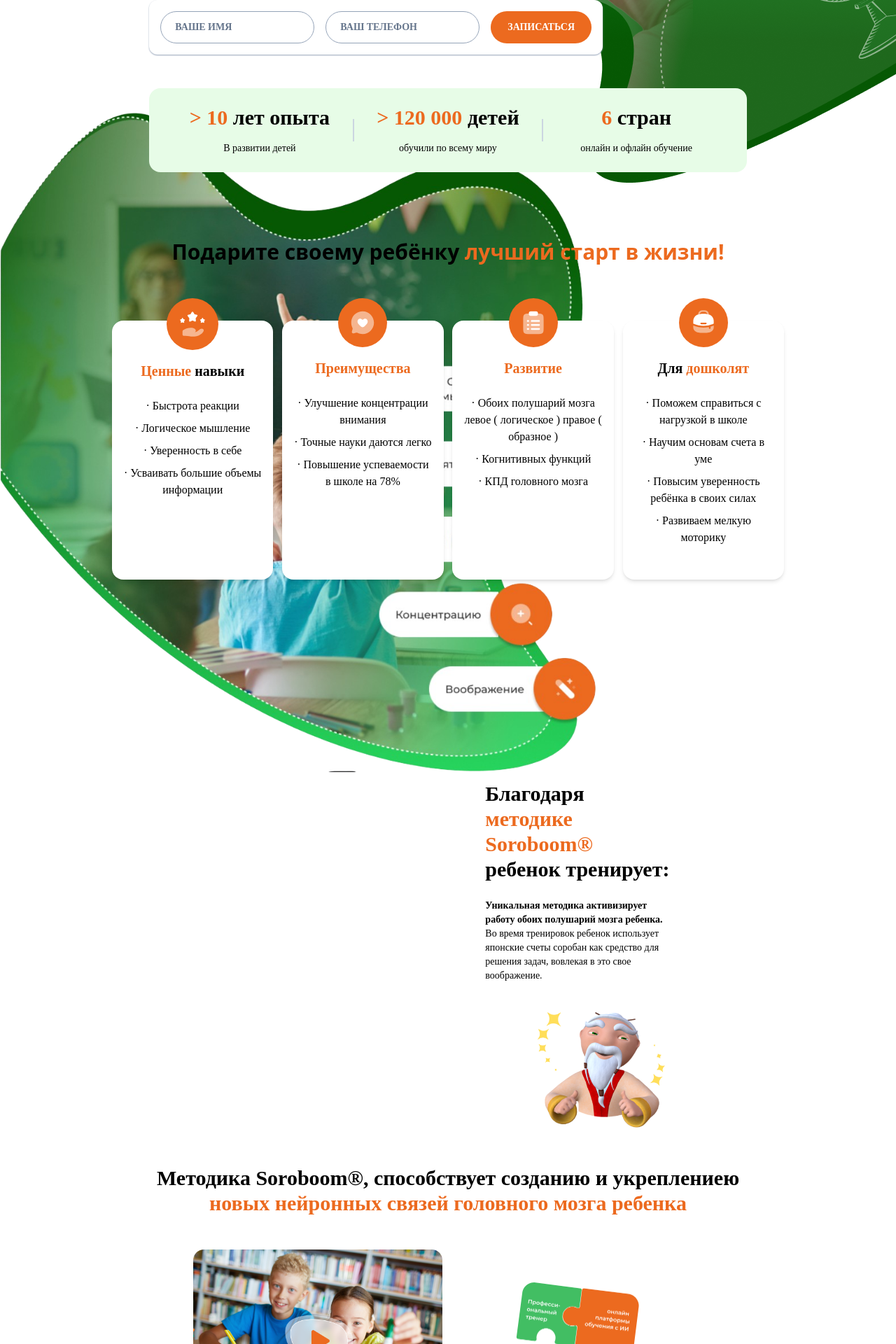
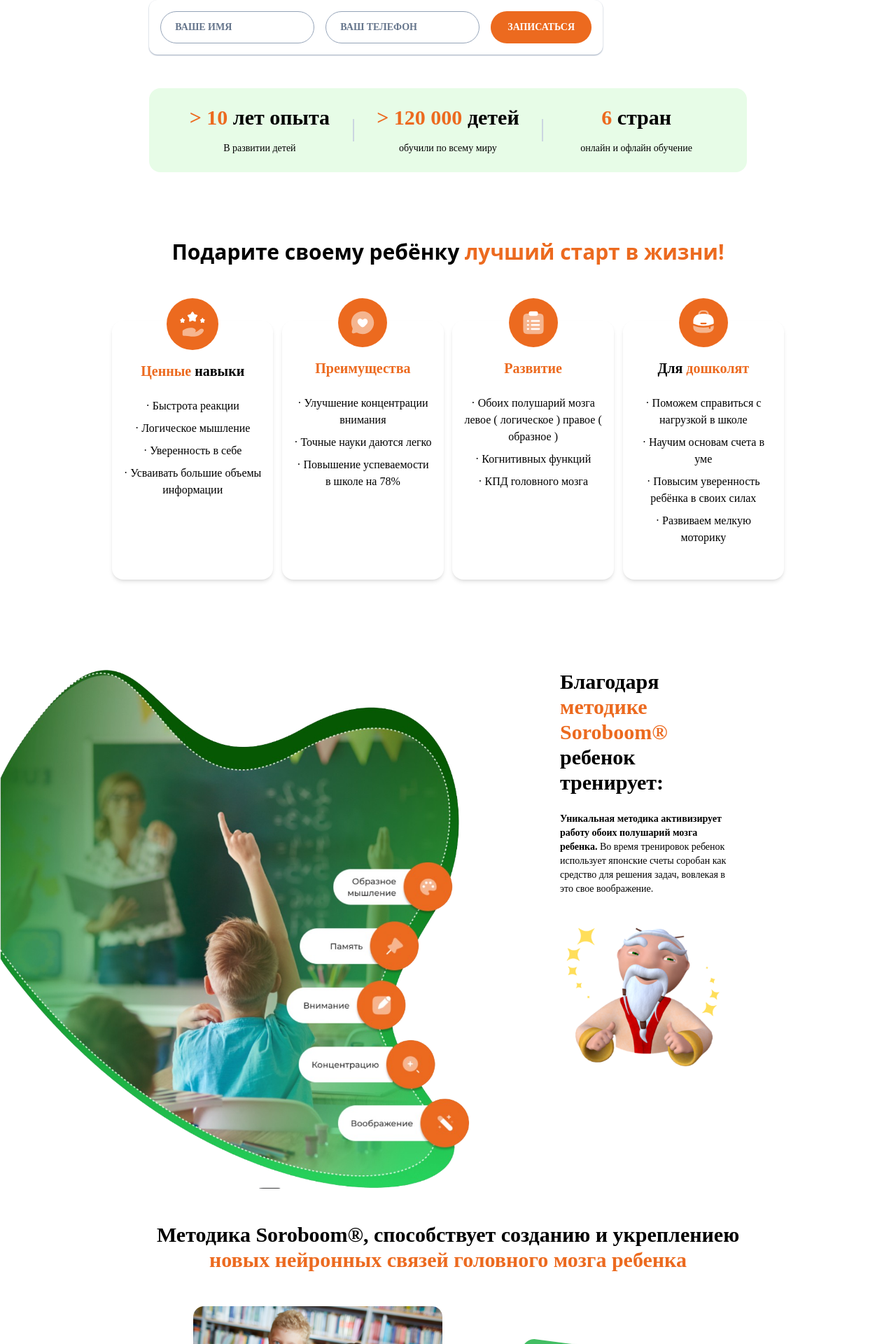
Before and after one commit to DanilaAnikin/Soroboom, a Vue app: page / in a window 1280 px wide. Shown: the part 720-2640 px from the top of the page at 70% size. Built offline with nearby package versions, Linux system fonts and the light colour scheme.

Commit message:
first three

```diff
--- a/src/App.vue
+++ b/src/App.vue
@@ -15,11 +15,15 @@ import Line from './components/Line.vue';
 import Last from './components/Last.vue';
 import MobilePinkPage from './components/MobilePinkPage.vue';
 import FourthMobile from './components/FourthMobile.vue';
+import Photo from './components/Photo.vue';
+import MobilePhoto from './components/MobilePhoto.vue';
 </script>
 
 <template>
   <Main class="w-full flex justify-center" />
   <Second class="w-full flex justify-center" />
+  <Photo class="w-full sm:flex hidden justify-start" />
+  <MobilePhoto class="w-full sm:hidden justify-start" />
   <Third class="w-full flex justify-center" />
   <MobilePinkPage class="w-full flex justify-center sm:hidden" />
   <Fourth class="w-full sm:flex hidden justify-center" />
--- a/src/components/FormatsPage/OnlineOffline.vue
+++ b/src/components/FormatsPage/OnlineOffline.vue
@@ -6,28 +6,28 @@
   <div class="flex justify-center sm:flex-row flex-col items-center sm:gap-4 gap-44 sm:mt-12 mt-8">
     <div class="flex flex-col w-11/12 sm:w-full items-center">
       <img src="../../assets/Online.png">
-      <div class="text-center flex flex-col gap-2 shadow-sm shadow-slate-400 pt-12 px-8 pb-5 sm:w-10/12 w-11/12 rounded-2xl bg-white -mt-8">
+      <div class="text-center flex items-center flex-col gap-2 shadow-sm shadow-slate-400 px-8 pb-5 sm:w-10/12 w-11/12 rounded-2xl bg-white -mt-8">
+        <div class="px-20 py-4 bg-[#1BA63C] w-fit rounded-[40px]">
+          <span class="font-montserrat text-lg font-medium text-white">Онлайн:</span>
+        </div>
         <span>
           Занятие проводится<span class="font-semibold"> один раз в неделю </span> и состоит из<span class="font-semibold"> двух уроков по 35-45 мин</span> с профессиональным тренером
         </span>
         <span>Soroboom в группах до 6-ти чел</span>
       </div>
-      <div class="px-20 py-4 bg-[#1BA63C] w-fit rounded-[40px] sm:-mt-52 -mt-56">
-        <span class="font-montserrat text-lg font-medium text-white">Онлайн:</span>
-      </div>
     </div>
 
     <div class="flex flex-col items-center w-11/12 sm:w-full">
       <img src="../../assets/AtSchool.png">
-      <div class="text-center flex flex-col gap-2 shadow-sm shadow-slate-400 pt-12 px-8 pb-5 sm:w-10/12 w-11/12 rounded-2xl bg-white -mt-8">
+      <div class="text-center flex flex-col items-center gap-2 shadow-sm shadow-slate-400 px-8 pb-5 sm:w-10/12 w-11/12 rounded-2xl bg-white -mt-8">
+        <div class="px-20 py-4 bg-[#1BA63C] w-fit rounded-[40px]">
+          <span class="font-montserrat text-lg font-medium text-white">В школе:</span>
+        </div>
         <span>
           Занятие проводится<span class="font-semibold"> один раз в неделю</span> и состоит из<span class="font-semibold"> двух уроков по 35-45 мин</span> с профессиональным тренером
         </span>
         <span>Soroboom в группах до 10-ти чел</span>
       </div>
-      <div class="px-20 py-4 bg-[#1BA63C] w-fit rounded-[40px] sm:-mt-52 -mt-56">
-        <span class="font-montserrat text-lg font-medium text-white">В школе:</span>
-      </div>
     </div>
   </div>
 </template>
--- a/src/components/Main.vue
+++ b/src/components/Main.vue
@@ -6,9 +6,9 @@ import MainPage from '../pages/MainPage.vue';
     <div class="sm:w-8/12 w-full">
       <MainPage />
     </div>
-    <div class="absolute w-auto h-auto z-[-1] top-0 right-0">
+    <div class="absolute xl:w-1/2 sm:w-9/12 md:w-7/12 max-w-7xl h-auto z-[-1] top-0 right-0">
       <img class="sm:flex hidden" src="/src/assets/MainBackground.png">
-      <img class="sm:hidden w-11/12" src="/src/assets/MobileMainBg.png">
+      <img class="sm:hidden" src="/src/assets/MobileMainBg.png">
       <div class="mobile:left-[-121px] mobile:top-[-53px] mobile:w-[345px] mobile:h-[345px] sm:w-1/3 sm:h-1/2 sm:left-[-89px] sm:top-[-207px] bg-[#08FF00] opacity-5 sm:blur-3xl mobile:blur-[100px]"></div>
     </div>
   </div>
--- a/src/components/MainPage/Flex.vue
+++ b/src/components/MainPage/Flex.vue
@@ -4,7 +4,7 @@
 
 <template>
   <div class="flex w-full justify-center">
-    <div class="sm:w-full w-11/12 flex sm:flex-row flex-col items-center p-6 bg-[#E7FCE7] rounded-2xl font-montserrat mt-12">
+    <div class="sm:w-full w-11/12 flex sm:flex-row flex-col items-center p-6 bg-[#E7FCE7] rounded-2xl font-montserrat mt-12 text-center">
       <div class="flex flex-col items-center justify-center gap-4 sm:w-1/3">
         <span class="font-semibold text-3xl"><span class="text-[#EC6A1F]">> 10</span> лет опыта</span>
         <span class="text-sm">В развитии детей</span>
--- /dev/null
+++ b/src/components/MobilePhoto.vue
@@ -0,0 +1,11 @@
+<script setup lang="ts">
+import Thanking from './SecondPage/Thanking.vue';
+</script>
+
+<template>
+  <div class="mt-[10%]">
+    <div class="w-full">
+      <Thanking />
+    </div>
+  </div>
+</template>
--- /dev/null
+++ b/src/components/Photo.vue
@@ -0,0 +1,16 @@
+<script setup lang="ts">
+import Thanking from './SecondPage/Thanking.vue';
+
+
+</script>
+
+<template>
+  <div class="flex justify-center w-full mt-[10%] gap-[10%]">
+    <div class="sm:w-7/12 w-9/12">
+      <img class="w-full" src="../assets/SkillsImage.png" >
+    </div>
+    <div class="sm:w-5/12 w-3/12">
+      <Thanking />
+    </div>
+  </div>
+</template>
--- a/src/components/Second.vue
+++ b/src/components/Second.vue
@@ -7,8 +7,5 @@ import SecondPage from '../pages/SecondPage.vue';
     <div class="sm:w-9/12 w-full">
       <SecondPage />
     </div>
-    <div class="mobile:hidden sm:flex absolute w-8/12 h-auto left-0 top-[110%] z-[-1]">
-      <img src="../assets//SkillsImage.png">
-    </div>
   </div>
 </template>
--- a/src/components/SecondPage/Modules.vue
+++ b/src/components/SecondPage/Modules.vue
@@ -6,8 +6,8 @@ import Tasks from '../../icons/Tasks.vue';
 </script>
 
 <template>
-  <div class="flex sm:flex-row flex-col justify-between w-full font-montserrat mt-20 sm:px-0 px-6 sm:gap-0 gap-12">
-    <div class="sm:w-[24%] flex flex-col items-center bg-white sm:shadow-md shadow-md shadow-slate-500 px-2 sm:px-4 sm:pb-12 pb-6 sm:gap-6 gap-2 rounded-2xl">
+  <div class="flex xl:flex-row text-center flex-col justify-between w-full font-montserrat mt-20 sm:px-0 px-6 xl:gap-0 gap-12">
+    <div class="xl:w-[24%] flex flex-col items-center bg-white sm:shadow-md shadow-md shadow-slate-500 px-2 sm:px-4 sm:pb-12 pb-6 sm:gap-6 gap-2 rounded-2xl">
       <div class="flex flex-col items-center sm:gap-4 gap-2">
         <div class="p-[15px] rounded-[48px] bg-[#EC6A1F] -mt-8">
           <HandStars color="white" :size="44" />
@@ -21,7 +21,7 @@ import Tasks from '../../icons/Tasks.vue';
         <span>· Усваивать большие объемы информации</span>
       </div>
     </div>
-    <div class="sm:w-[24%] flex flex-col items-center bg-white sm:shadow-md shadow-md shadow-slate-500 px-2 sm:px-4 sm:pb-12 pb-6 sm:gap-6 gap-2 rounded-2xl">
+    <div class="xl:w-[24%] flex flex-col items-center bg-white sm:shadow-md shadow-md shadow-slate-500 px-2 sm:px-4 sm:pb-12 pb-6 sm:gap-6 gap-2 rounded-2xl">
       <div class="flex flex-col items-center gap-4">
         <div class="p-[15px] rounded-[44px] bg-[#EC6A1F] -mt-8">
           <ChatHeart color="white" :size="40" />
@@ -34,7 +34,7 @@ import Tasks from '../../icons/Tasks.vue';
         <span>· Повышение успеваемости в школе на 78%</span>
       </div>
     </div>
-    <div class="sm:w-[24%] flex flex-col items-center bg-white sm:shadow-md shadow-md shadow-slate-500 px-2 sm:px-4 sm:pb-12 pb-6 sm:gap-6 gap-2 rounded-2xl">
+    <div class="xl:w-[24%] flex flex-col items-center bg-white sm:shadow-md shadow-md shadow-slate-500 px-2 sm:px-4 sm:pb-12 pb-6 sm:gap-6 gap-2 rounded-2xl">
       <div class="flex flex-col items-center gap-4">
         <div class="p-[15px] rounded-[44px] bg-[#EC6A1F] -mt-8">
           <Tasks color="white" :size="40" />
@@ -47,7 +47,7 @@ import Tasks from '../../icons/Tasks.vue';
         <span>· КПД головного мозга</span>
       </div>
     </div>
-    <div class="sm:w-[24%] flex flex-col items-center bg-white sm:shadow-md shadow-md shadow-slate-500 px-2 sm:px-4 sm:pb-12 pb-6 sm:gap-6 gap-2 rounded-2xl">
+    <div class="xl:w-[24%] flex flex-col items-center bg-white sm:shadow-md shadow-md shadow-slate-500 px-2 sm:px-4 sm:pb-12 pb-6 sm:gap-6 gap-2 rounded-2xl">
       <div class="flex flex-col items-center gap-4">
         <div class="p-[15px] rounded-[44px] bg-[#EC6A1F] -mt-8">
           <Backpack color="white" :size="40" />
--- a/src/components/SecondPage/Thanking.vue
+++ b/src/components/SecondPage/Thanking.vue
@@ -3,16 +3,16 @@
 </script>
 
 <template>
-  <div class="sm:w-10/12 sm:px-0 px-8 flex justify-end sm:mt-72 mt-20">
-    <div class="flex flex-col gap-6 font-montserrat sm:w-1/3 text-center sm:text-start justify-end items-end">
+  <div class="sm:w-full sm:px-0 px-8 flex">
+    <div class="flex flex-col gap-6 font-montserrat sm:w-1/2 text-center sm:text-start justify-end items-end">
       <span class="font-semibold text-3xl">Благодаря<span class="text-[#EC6A1F]"> методике Soroboom®</span> ребенок тренирует:</span>
       <span class="sm:text-sm">
           <span class="font-semibold">Уникальная методика активизирует работу обоих полушарий мозга ребенка.</span> Во время тренировок ребенок использует японские счеты соробан как средство для решения задач, вовлекая в это свое воображение.
       </span>
-      <img class="mobile:hidden sm:flex w-9/12" src="../../assets/Likes.png" alt="likes">
+      <img class="mobile:hidden sm:flex w-full" src="../../assets/Likes.png" alt="likes">
       <div class="sm:hidden w-full mt-[-15%]">
-        <img class="absolute w-8/12 mt-[30%] ml-[10%]" src="../../assets/MobileThankingTop.png" alt="likes">
-        <img class="ml-[-10%]" src="../../assets/MobileThanking.png" alt="likes">
+        <img class="absolute w-8/12 mt-[35%] ml-[15%]" src="../../assets/MobileThankingTop.png" alt="likes">
+        <img class="ml-[-10%] w-full" src="../../assets/MobileThanking.png" alt="likes">
       </div>
     </div>
   </div>
--- a/src/pages/SecondPage.vue
+++ b/src/pages/SecondPage.vue
@@ -9,5 +9,4 @@ import Thanking from '../components/SecondPage/Thanking.vue';
     <span class="text-3xl font-semibold sm:text-start text-center">Подарите своему ребёнку <span class="text-[#EC6A1F]">лучший старт в жизни!</span></span>
   </div>
   <Modules />
-  <Thanking />
 </template>
--- a/tailwind.config.js
+++ b/tailwind.config.js
@@ -15,7 +15,7 @@ export default {
     },
     screens: {
       'mobile': '380px',
-      'sm': '640px',
+      'sm': '800px',
       'md': '768px',
       'lg': '1024px',
       'xl': '1280px',
```
